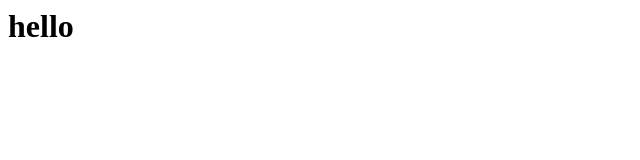
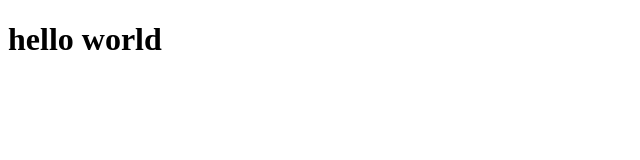
Before and after one commit to kaichung92/powerUp-m2d1, a plain HTML site: page index.html in a window 1280 px wide. Shown: the whole page, without its empty margins (0-640 px from the left). Drawn offline with Linux system fonts and the light colour scheme.

Commit message:
upgraded html

```diff
--- a/index.html
+++ b/index.html
@@ -1,7 +1,12 @@
-<html>
-  <head>
-  </head>
-  <body>
-    <h1>hello</h1>
-  </body>
+<!DOCTYPE html>
+<html lang="en">
+<head>
+  <meta charset="UTF-8">
+  <meta http-equiv="X-UA-Compatible" content="IE=edge">
+  <meta name="viewport" content="width=device-width, initial-scale=1.0">
+  <title>foodpanda powerup</title>
+</head>
+<body>
+  <h1>hello world</h1>
+</body>
 </html>
```
